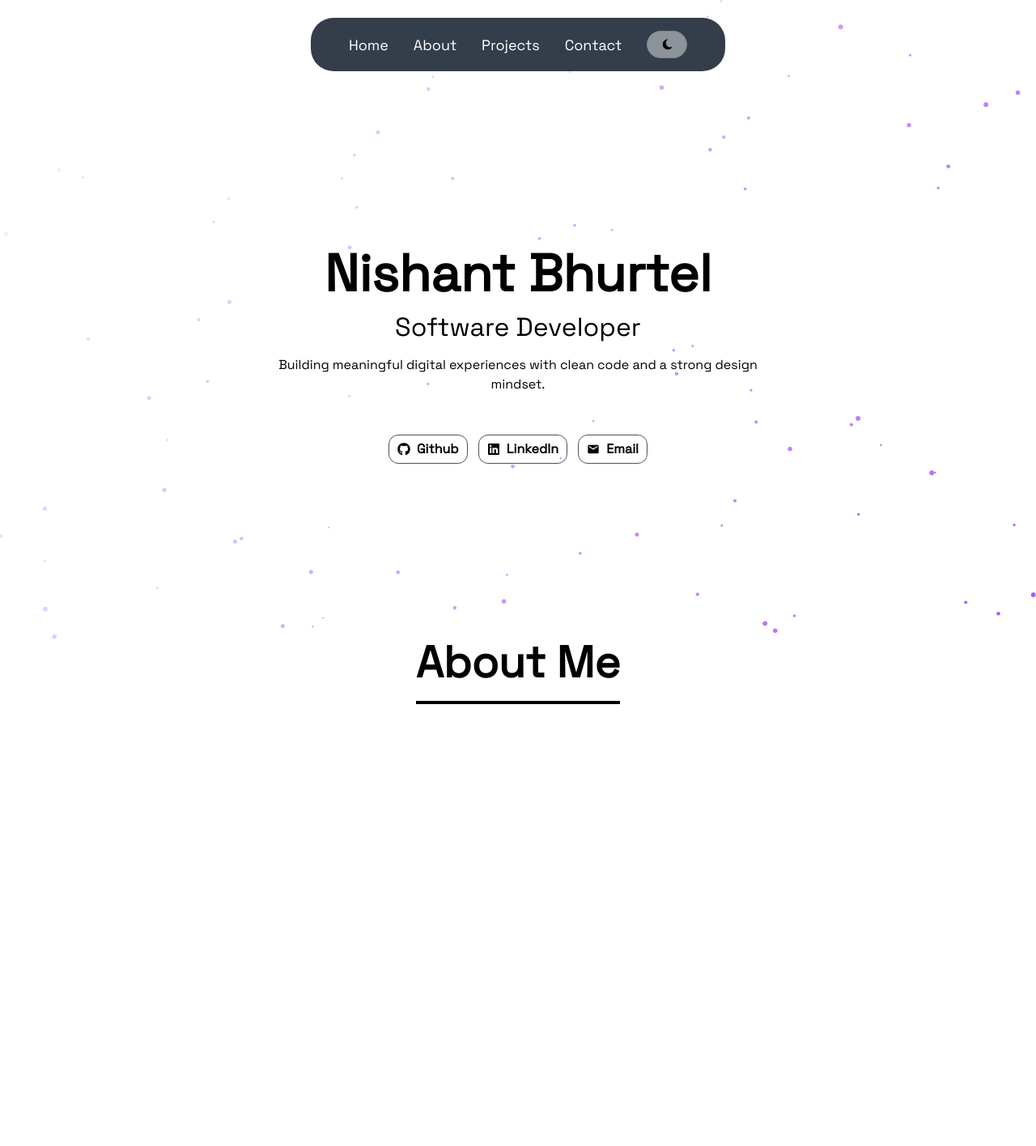
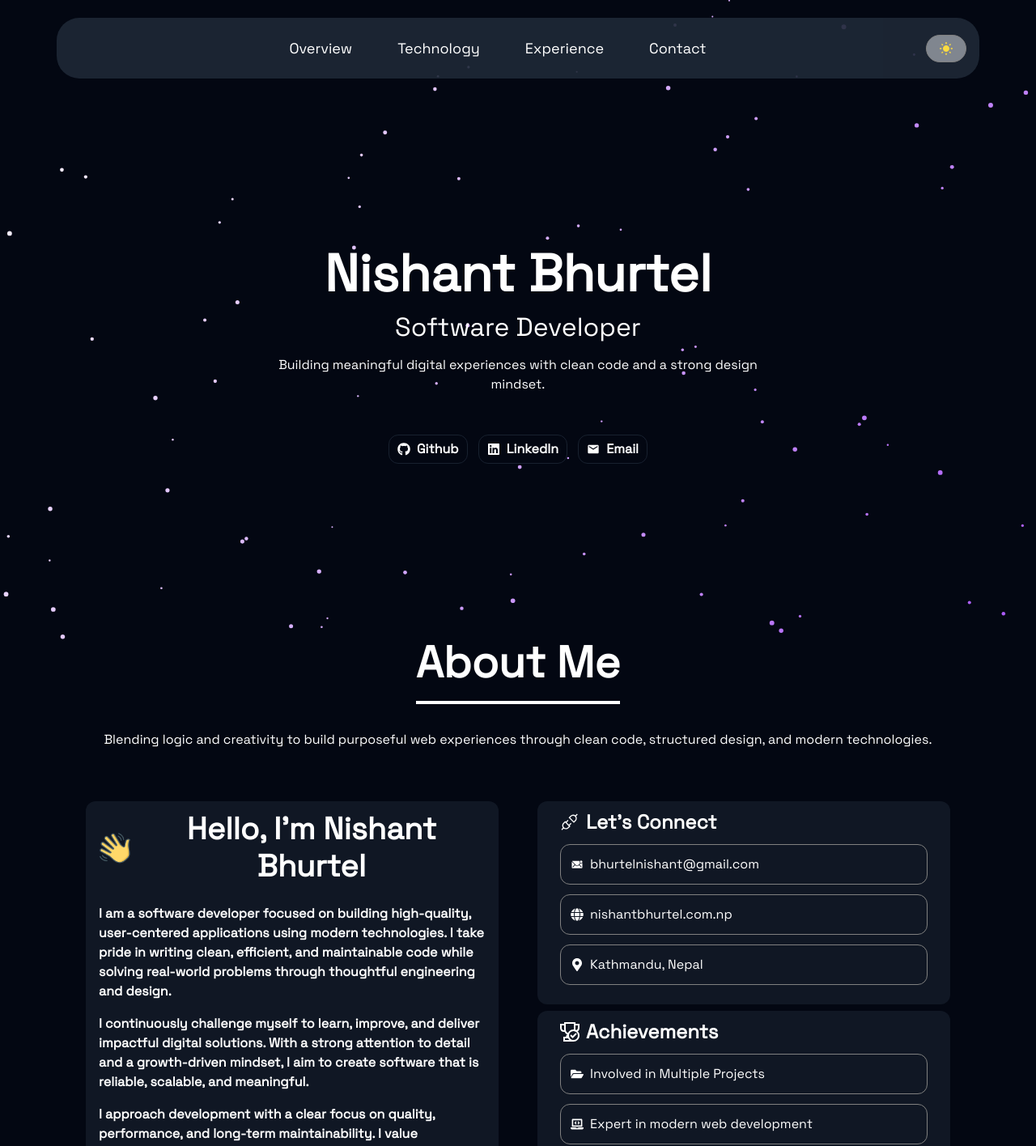
Before and after one commit to Nishant2056/Portfolio, a React (Vite) app: page / in a window 1280 px wide. Shown: the top 1416 px of the page at 81% size. Before the commit the page ends 878 px from the top, so only its background shows below. Built offline with nearby package versions, Linux system fonts and the light colour scheme.

Commit message:
about me section

```diff
--- a/src/components/Nav/Navbar.jsx
+++ b/src/components/Nav/Navbar.jsx
@@ -1,43 +1,60 @@
-import { Navbar } from "react-bootstrap";
+import { Navbar, Container } from "react-bootstrap";
 import moon from "../../assets/moon.png";
 import sun from "../../assets/sun.png";
 import css from "./Navbar.module.css";
 import { useContext } from "react";
 import { ThemeChangeContext } from "../../store/themeChangeStore.jsx";
+import { ImGift } from "react-icons/im";
 
 const AppNavbar = () => {
   const { theme, toggleThemeHandler } = useContext(ThemeChangeContext);
   return (
-    <Navbar className={`container-fluid navbar-dark p-3 ${css.customNavbar}`}>
+    <Navbar className={`container p-3 ${css.customNavbar}`}>
+      <Container className="d-flex justify-content-center">
+        <ul className="nav nav-pills gap-4">
+          <li className="nav-item">
             <a
-        href="#"
+              href="#overview"
+              className="nav-link"
               data-aos="fade-down"
               data-aos-delay="0"
               data-aos-duration="500"
               data-aos-easing="ease-in-out"
             >
-        Home
+              Overview
             </a>
+          </li>
+
+          <li className="nav-item">
             <a
-        href="#about"
+              href="#technology"
+              className="nav-link"
               data-aos="fade-down"
               data-aos-delay="200"
               data-aos-duration="500"
               data-aos-easing="ease-in-out"
             >
-        About
+              Technology
             </a>
+          </li>
+
+          <li className="nav-item">
             <a
-        href="#projects"
+              href="#experience"
+              className="nav-link"
               data-aos="fade-down"
               data-aos-delay="400"
               data-aos-duration="500"
               data-aos-easing="ease-in-out"
             >
-        Projects
+              Experience
             </a>
+          </li>
+
+          <li className="nav-item">
             <a
               href="#contact"
+              className="nav-link"
               data-aos="fade-down"
               data-aos-delay="600"
               data-aos-duration="500"
@@ -45,17 +62,22 @@ const AppNavbar = () => {
             >
               Contact
             </a>
+          </li>
+        </ul>
+      </Container>
       <button
         type="button"
-        className={` ${css.customBtn} d-flex align-items-center`}
-        onClick={() => {
-          toggleThemeHandler();
-        }}
+        onClick={toggleThemeHandler}
+        className={`${css.customBtn}`}
+        data-aos="fade-down"
+        data-aos-delay="800"
+        data-aos-duration="500"
+        data-aos-easing="ease-in-out"
       >
         {theme === "light" ? (
-          <img src={moon} alt="switch to dark mode" />
+          <img src={moon} alt="switch to light-mode" />
         ) : (
-          <img src={sun} alt="switch to light mode" />
+          <img src={sun} alt="switch to dark-mode" />
         )}
       </button>
     </Navbar>
--- a/src/components/Nav/Navbar.module.css
+++ b/src/components/Nav/Navbar.module.css
@@ -1,6 +1,6 @@
 .customNavbar{
    color: white;
-    width: 40%;
+    /* width: 40%; */
     border-radius: 28px;
     display: flex;
     justify-content: space-evenly;
@@ -21,6 +21,9 @@
   cursor: pointer;
   font-weight: 500;
   border:1px solid gray;
+  display: flex;
+  justify-content: space-evenly;
+  align-items: center;
 }
 .customBtn img{
   width: 16px;
--- a/src/components/about/About.jsx
+++ b/src/components/about/About.jsx
@@ -1,16 +1,37 @@
 import css from "./About.module.css";
+import DescriptionConnect from "./DescriptionConnect";
+import DescriptionOne from "./DescriptionOne";
+import Achievement from "./Achievement";
+
 const About = () => {
   return (
     <section
-      className={`${css.aboutSection} container text-center d-flex justify-content-center align-items-center`}
+      className={`${css.aboutSection} container text-center d-flex justify-content-center align-items-center flex-column gap-4`}
+      data-aos="fade-down"
+      data-aos-easing="ease-in-out"
     >
-      <h2
-        className="text-center"
-        data-aos="fade-down"
-        data-aos-easing="ease-in-out"
-      >
-        About Me
-      </h2>
+      <h2 className="text-center">About Me</h2>
+
+      <p>
+        Blending logic and creativity to build purposeful web experiences
+        through clean code, structured design, and modern technologies.
+      </p>
+
+      <div className="container">
+        <div className="row">
+          <div className="col-md-6 p-4 ">
+            <DescriptionOne />
+          </div>
+          <div className="col-md-6 d-flex flex-column gap-2 p-4">
+            <div className={`${css.connection}`}>
+              <DescriptionConnect />
+            </div>
+            <div className={`${css.connection}`}>
+              <Achievement />
+            </div>
+          </div>
+        </div>
+      </div>
     </section>
   );
 };
--- a/src/components/about/About.module.css
+++ b/src/components/about/About.module.css
@@ -8,3 +8,12 @@
   border-bottom: 4px solid;
   padding: 14px 0;
 }
+
+.connection{
+  padding: 12px 16px;
+  background-color: rgba(31, 41, 55, 0.5) !important;
+  border-radius: 12px;
+}
+.connection h4{
+  margin-bottom:12px;
+}
--- /dev/null
+++ b/src/components/about/Achievement.jsx
@@ -0,0 +1,40 @@
+import css from "./Achievement.module.css";
+import { FaFolderOpen, FaLaptopCode, FaAward } from "react-icons/fa";
+import { useContext } from "react";
+import { ThemeChangeContext } from "../../store/themeChangeStore.jsx";
+import { GrAchievement } from "react-icons/gr";
+
+const Achievement = () => {
+  const { theme } = useContext(ThemeChangeContext);
+  const achievements = [
+    { name: "Involved in Multiple Projects", icon: <FaFolderOpen /> },
+    { name: "Expert in modern web development", icon: <FaLaptopCode /> },
+    { name: "Delivered multiple projects professionally", icon: <FaAward /> },
+  ];
+
+  return (
+    <div className="container-fluid">
+      <h4 className="text-start fw-bold d-flex align-items-center gap-2">
+        <GrAchievement />
+        Achievements
+      </h4>
+      <ul className="list-group list-group-flush">
+        {achievements.map((item, index) => (
+          <li
+            key={index}
+            className={`${css.achievementList} list-group-item text-start d-flex align-items-center gap-2`}
+            style={{
+              color: theme === "light" ? "#000000" : "#ffffff",
+              backgroundColor: "transparent",
+            }}
+          >
+            {item.icon}
+            {item.name}
+          </li>
+        ))}
+      </ul>
+    </div>
+  );
+};
+
+export default Achievement;
--- /dev/null
+++ b/src/components/about/Achievement.module.css
@@ -0,0 +1,7 @@
+.achievementList{
+  padding: 12px !important;
+  border: 1px solid gray !important;
+  border-radius: 12px !important;
+  margin-bottom: 12px;
+  background: transparent;
+}
--- /dev/null
+++ b/src/components/about/DescriptionConnect.jsx
@@ -0,0 +1,43 @@
+import { IoIosMailUnread } from "react-icons/io";
+import { FaGlobe, FaMapMarkerAlt } from "react-icons/fa";
+import { useContext } from "react";
+import { ThemeChangeContext } from "../../store/themeChangeStore.jsx";
+import css from "../about/DescriptionConnect.module.css";
+import { VscDebugDisconnect } from "react-icons/vsc";
+
+const DescriptionConnect = () => {
+  const connectItems = [
+    { name: "bhurtelnishant@gmail.com", icon: <IoIosMailUnread /> },
+    { name: "nishantbhurtel.com.np", icon: <FaGlobe /> },
+    { name: "Kathmandu, Nepal", icon: <FaMapMarkerAlt /> },
+  ];
+  const { theme } = useContext(ThemeChangeContext);
+  const listStyle = {
+    color: theme === "light" ? "#000000" : "#ffffff",
+    backgroundColor: "transparent",
+    border: "none",
+    padding: "16px 0",
+  };
+
+  return (
+    <div className="container-fluid">
+      <h4 className="text-start fw-bold d-flex align-items-center gap-2">
+        <VscDebugDisconnect />
+        Let's Connect
+      </h4>
+      <ul className="list-group list-group-flush">
+        {connectItems.map((item, index) => (
+          <li
+            key={index}
+            className={`${css.connectList} list-group-item text-start d-flex align-items-center gap-2`}
+            style={listStyle}
+          >
+            {item.icon} {item.name}
+          </li>
+        ))}
+      </ul>
+    </div>
+  );
+};
+
+export default DescriptionConnect;
--- /dev/null
+++ b/src/components/about/DescriptionConnect.module.css
@@ -0,0 +1,6 @@
+.connectList{
+   padding: 12px !important;
+  border: 1px solid gray !important;
+  border-radius: 12px !important;
+  margin-bottom: 12px;
+}
--- /dev/null
+++ b/src/components/about/DescriptionOne.jsx
@@ -0,0 +1,38 @@
+import hello from "../../assets/hello.png";
+import css from "./DescriptionOne.module.css";
+import code from "../../assets/code.jpg";
+
+const DescriptionOne = () => {
+  return (
+    <div
+      className={`${css.descOne} container-fluid $`}
+      style={{ background: { code } }}
+    >
+      <h3 className="d-flex gap-2 align-items-center">
+        <img src={hello} alt="hello-img" /> Hello, I'm Nishant Bhurtel
+      </h3>
+      <p className="text-start mt-4">
+        I am a software developer focused on building high-quality,
+        user-centered applications using modern technologies. I take pride in
+        writing clean, efficient, and maintainable code while solving real-world
+        problems through thoughtful engineering and design.
+      </p>
+      <p className="text-start">
+        I continuously challenge myself to learn, improve, and deliver impactful
+        digital solutions. With a strong attention to detail and a growth-driven
+        mindset, I aim to create software that is reliable, scalable, and
+        meaningful.
+      </p>
+      <p className="text-start">
+        I approach development with a clear focus on quality, performance, and
+        long-term maintainability. I value structured thinking, collaboration,
+        and continuous improvement, and I enjoy working on projects that
+        challenge my skills and push me to grow. Whether refining an existing
+        system or building something from the ground up, I bring consistency,
+        responsibility, and attention to detail to everything I create.
+      </p>
+    </div>
+  );
+};
+
+export default DescriptionOne;
--- /dev/null
+++ b/src/components/about/DescriptionOne.module.css
@@ -0,0 +1,20 @@
+.descOne{
+  padding: 12px 16px;
+  background-color: #1f293780 !important;
+  border-radius: 12px;
+  min-height: 100%;
+}
+
+.descOne img{
+  object-fit: contain;
+  width: 40px;
+  height: 40px;
+}
+
+.descOne h3{
+  font-weight: 900;
+  font-size: 38px;
+}
+.descOne p{
+  font-weight: 600;
+}
--- a/src/store/themeChangeStore.jsx
+++ b/src/store/themeChangeStore.jsx
@@ -4,7 +4,7 @@ import { useReducer } from "react";
 export const ThemeChangeContext = createContext();
 
 const initialTheme = {
-  theme: "light",
+  theme: "dark",
 };
 
 const themeReducer = (state, action) => {
```
Also changed, not shown: src/App.css (line endings or trailing spaces), src/assets/code.jpg (added), src/assets/hello.png (added). Lines whose indentation alone changed are shown as unchanged.
